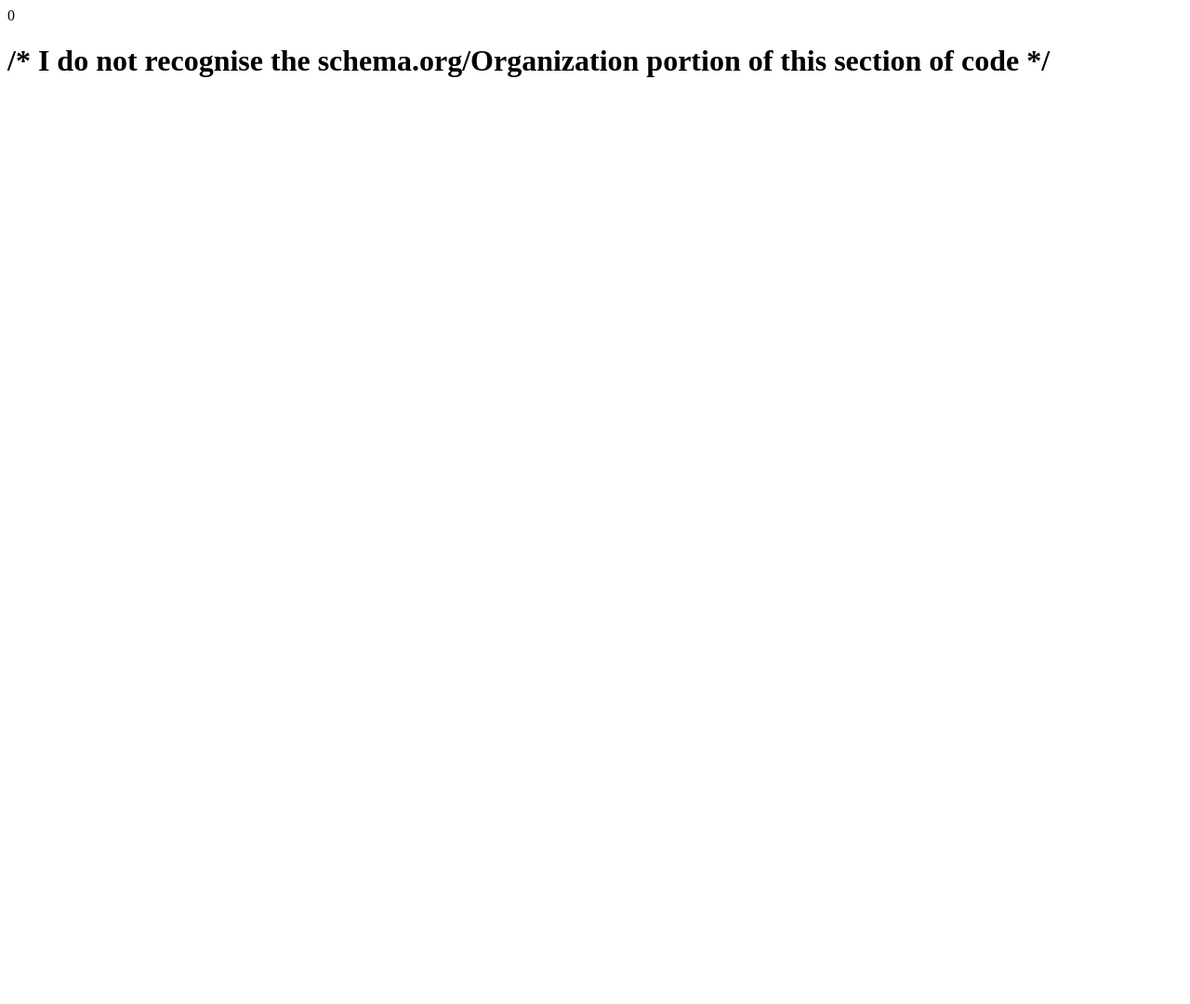
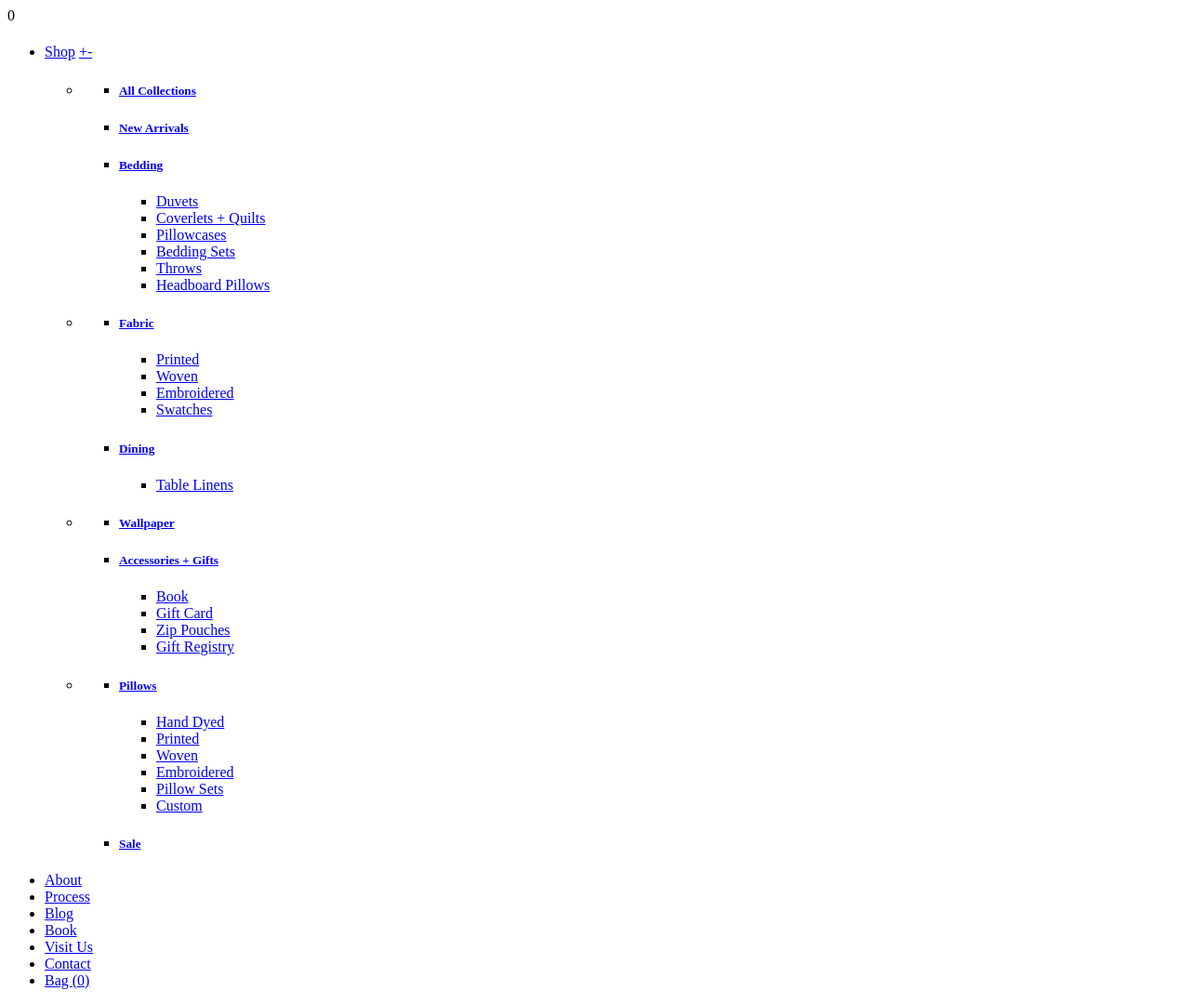
Before and after one commit to gechung/the_pantry, a plain HTML site: page index.html in a window 1280 px wide. Shown: the whole page at 93% size. Before the commit the page ends 800 px from the top, so only its background shows below. Drawn offline with Linux system fonts and the light colour scheme.

Commit message:
updated html

```diff
--- a/index.html
+++ b/index.html
@@ -12,17 +12,113 @@
     <span class="header-cart__bubble cartCount has-items cartCount-updater  hidden-count">0</span>
   </div>
   <div class="logo-wrapper ">
-
-          <h1 class="h4 header-logo" itemscope="" itemtype="http://schema.org/Organization">
-        /* I do not recognise the schema.org/Organization portion of this section of code */
-
+      <h1 class="h4 header-logo" itemscope="" itemtype="http://schema.org/Organization"> <!-- I do not understand what schma.org/organization is and why it is in this code -->
         <a href="/" itemprop="url"><i class="icon icon-ra_primary-logo"></i></a>
-
-
       </h1>
-
   </div>
-      <a href="" class="menuToggle header-hamburger"></a>
+  <a href="" class="menuToggle header-hamburger"></a> <!-- What is a header-hamburger... Makes me hungry... -->
+</div>
+<div class="header-menu nav-wrapper">
+  <ul class="main-menu accessibleNav">
+  <li class="grandparent  kids-4">
+    <a href="#" class="nav-link" id="Shop">Shop</a>
+    <a href="#" class="nav-carat"><span class="plus">+</span><span class="minus">-</span></a>
+      <div class="main-menu-dropdown">
+        <ul class="main-menu-dropdown--list">
+<li aria-haspopup="true">
+    <ul class="collection-nav--child">
+      <li class="collection-nav--child-link"><h5><a href="/collections/all">All Collections</a></h5>
+      </li>
+      <li class="collection-nav--child-link"><h5><a href="/collections/new-arrivals">New Arrivals</a></h5>
+      </li>
+      <li class="collection-nav--child-link"><h5><a href="/collections/bedding">Bedding</a></h5>
+      <ul class="collection-nav--grandchild">
+          <li class="collection-nav--grandchild-link"><a href="/collections/duvets">Duvets</a></li>
+          <li class="collection-nav--grandchild-link"><a href="/collections/quilts">Coverlets + Quilts</a></li>
+          <li class="collection-nav--grandchild-link"><a href="/collections/pillowcases">Pillowcases</a></li>
+          <li class="collection-nav--grandchild-link"><a href="/collections/sets">Bedding Sets</a></li>
+          <li class="collection-nav--grandchild-link"><a href="/collections/throw-blankets">Throws</a></li>
+          <li class="collection-nav--grandchild-link"><a href="/collections/headboard-pillows">Headboard Pillows</a></li>
+      </ul>
+      </li>
+    </ul>
+</li>
+<li aria-haspopup="true">
+    <ul class="collection-nav--child">
+      <li class="collection-nav--child-link"><h5><a href="/collections/fabric-by-the-yard">Fabric</a></h5>
+      <ul class="collection-nav--grandchild">
+          <li class="collection-nav--grandchild-link"><a href="/collections/fabric-by-the-yard/Printed">Printed</a></li>
+          <li class="collection-nav--grandchild-link"><a href="/collections/fabric-by-the-yard/Woven">Woven</a></li>
+          <li class="collection-nav--grandchild-link"><a href="/collections/embroidered-fabrics">Embroidered</a></li>
+          <li class="collection-nav--grandchild-link"><a href="/collections/swatch-sets">Swatches</a></li>
+      </ul>
+      </li>
+      <li class="collection-nav--child-link"><h5><a href="/collections/table-linens">Dining</a></h5>
+      <ul class="collection-nav--grandchild">
+          <li class="collection-nav--grandchild-link"><a href="/collections/table-linens">Table Linens</a></li>
+      </ul>
+      </li>
+    </ul>
+</li>
+<li aria-haspopup="true">
+    <ul class="collection-nav--child">
+      <li class="collection-nav--child-link"><h5><a href="/collections/wallpapers">Wallpaper</a></h5>
+      </li>
+      <li class="collection-nav--child-link"><h5><a href="/collections/accessories-gift">Accessories + Gifts</a></h5>
+      <ul class="collection-nav--grandchild">
+          <li class="collection-nav--grandchild-link"><a href="/products/signed-copy-of-rebecca-atwoods-living-with-pattern">Book</a></li>
+          <li class="collection-nav--grandchild-link"><a href="/products/gift-card">Gift Card</a></li>
+          <li class="collection-nav--grandchild-link"><a href="/collections/zip-pouches">Zip Pouches</a></li>
+          <li class="collection-nav--grandchild-link"><a href="http://rebeccaatwood.com/apps/giftregistry">Gift Registry</a></li>
+      </ul>
+      </li>
+    </ul>
+</li>
+<li aria-haspopup="true">
+    <ul class="collection-nav--child">
+      <li class="collection-nav--child-link"><h5><a href="/collections/pillows">Pillows</a></h5>
+      <ul class="collection-nav--grandchild">
+          <li class="collection-nav--grandchild-link"><a href="/collections/pillows/Hand-Dyed">Hand Dyed</a></li>
+          <li class="collection-nav--grandchild-link"><a href="/collections/pillows/Printed">Printed</a></li>
+          <li class="collection-nav--grandchild-link"><a href="/collections/pillows/Woven">Woven</a></li>
+          <li class="collection-nav--grandchild-link"><a href="/collections/embroidered-pillows/Hand-Embroidered">Embroidered</a></li>
+          <li class="collection-nav--grandchild-link"><a href="/collections/pillow-sets">Pillow Sets</a></li>
+          <li class="collection-nav--grandchild-link"><a href="/products/custom-pillow">Custom</a></li>
+      </ul>
+      </li>
+      <li class="collection-nav--child-link"><h5><a href="https://rebeccaatwood.com/collections/sale">Sale</a></h5>
+      </li>
+    </ul>
+</li>
+        </ul>
+      </div>
+  </li>
+  <li class="child  kids-0">
+    <a href="/pages/about-us" class="nav-link" id="About">About</a>
+  </li>
+  <li class="child  kids-0">
+    <a href="/pages/process" class="nav-link" id="Process">Process</a>
+  </li>
+  <li class="child  kids-0">
+    <a href="/blogs/from-the-studio" class="nav-link" id="Blog">Blog</a>
+  </li>
+  <li class="child  kids-0">
+    <a href="/pages/book" class="nav-link" id="Book">Book</a>
+  </li>
+  <li class="child  kids-0">
+    <a href="/pages/visit-us" class="nav-link" id="Visit Us">Visit Us</a>
+  </li>
+  <li class="child  kids-0">
+    <a href="/pages/contact" class="nav-link" id="Contact">Contact</a>
+  </li>
+    <li class="cart-text-link">
+      <a href="/cart" class="CartToggle">
+        Bag
+        <span class=" hidden-count " id="nav-cartCountDesktop">(0)</span>
+      </a>
+    </li>
+  </ul>
+</div>
         </div>
   </body>
 </html>
```
Lines whose indentation alone changed are shown as unchanged.
